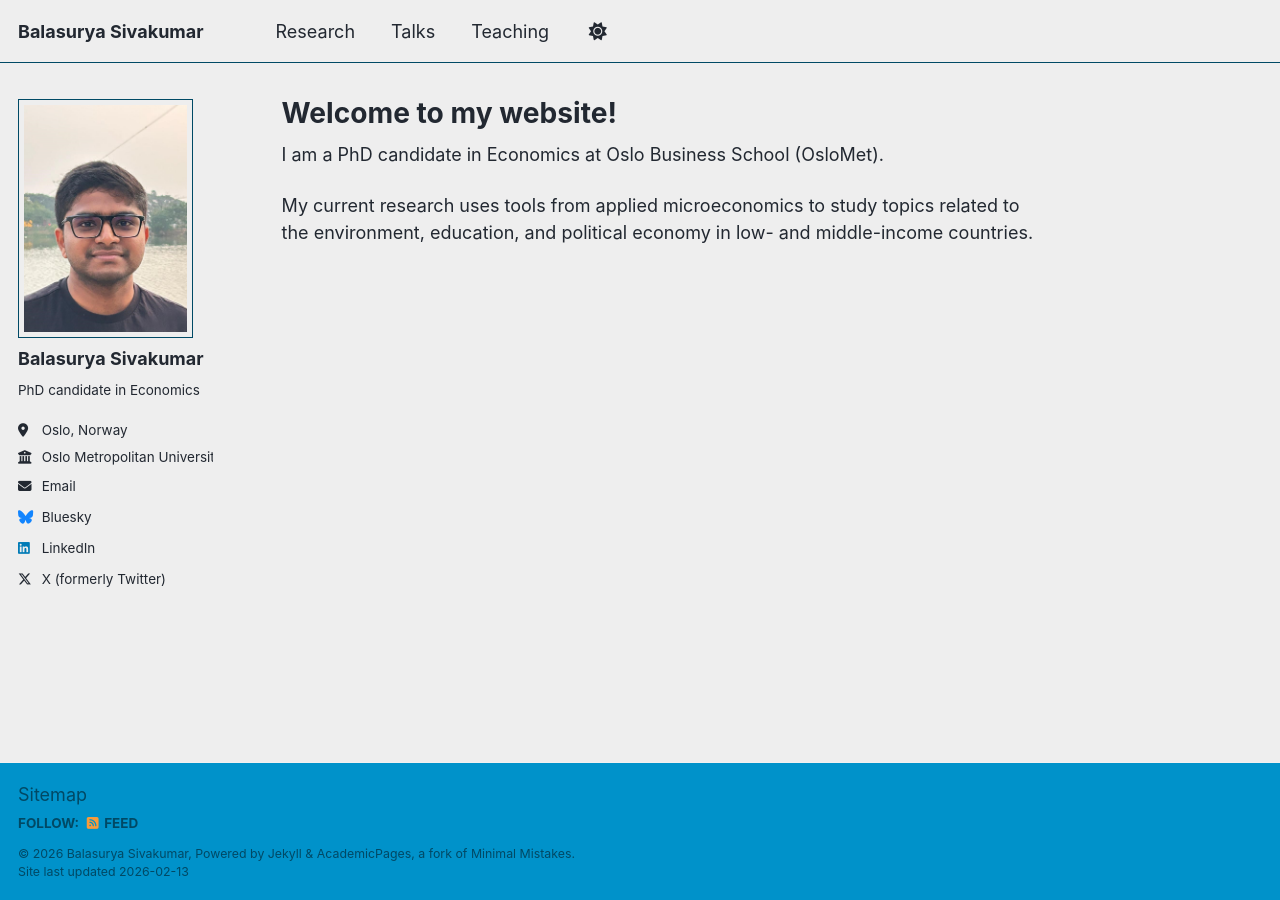
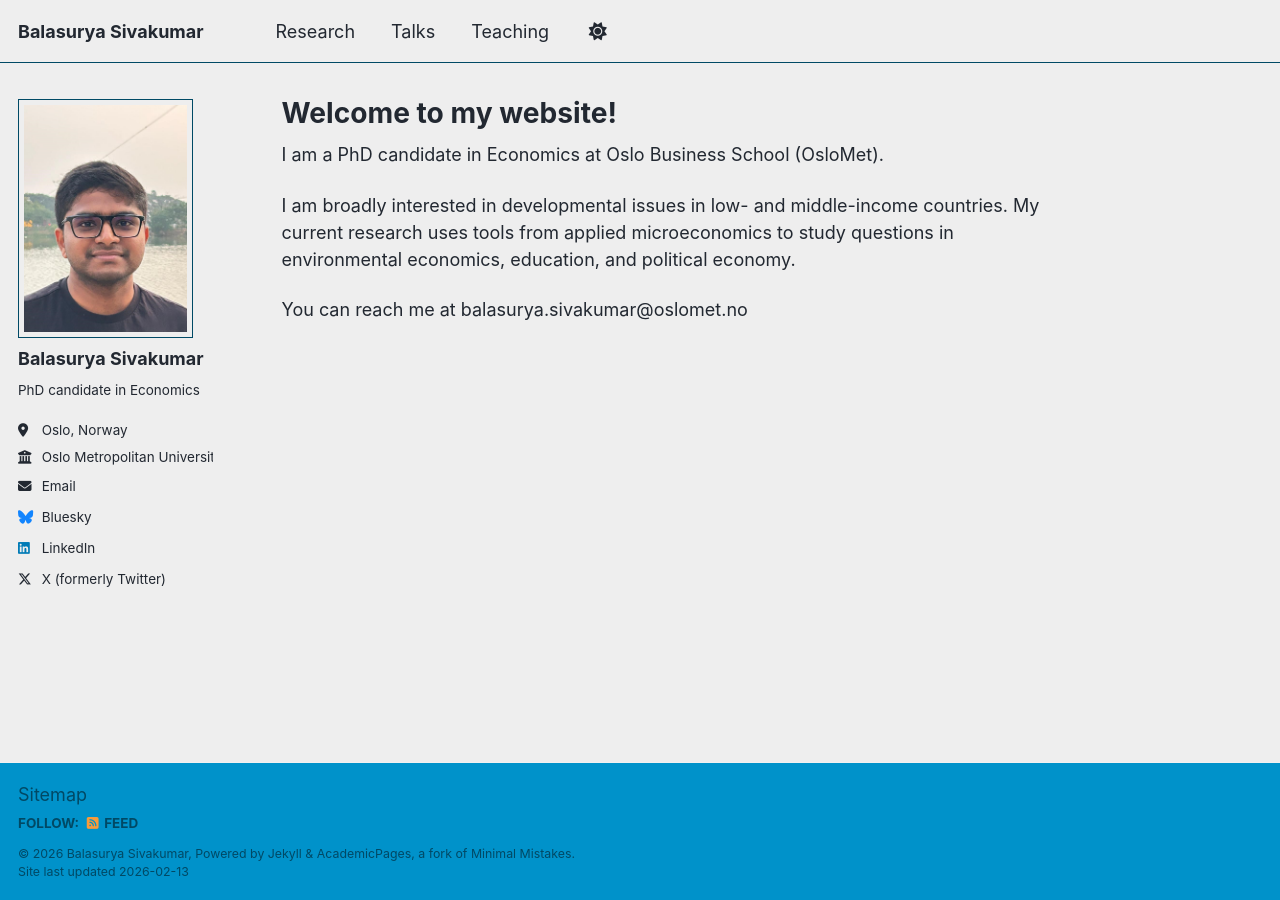
Before and after one commit to BalasuryaSivakumar/balasuryasivakumar.github.io, a Jekyll site: the page built from _pages/about.md, in a window 1280 px wide. Built offline with Jekyll 4.4.1, drawn with Linux system fonts in a browser that asks for light colours; a script that is not in the unit is left out.

Commit message:
Update about.md

```diff
--- a/_pages/about.md
+++ b/_pages/about.md
@@ -8,4 +8,6 @@ redirect_from:
 ---
 I am a PhD candidate in Economics at Oslo Business School (OsloMet).
 
-My current research uses tools from applied microeconomics to study topics related to the environment, education, and political economy in low- and middle-income countries.
+I am broadly interested in developmental issues in low- and middle-income countries. My current research uses tools from applied microeconomics to study questions in environmental economics, education, and political economy.
+
+You can reach me at balasurya.sivakumar@oslomet.no
```
